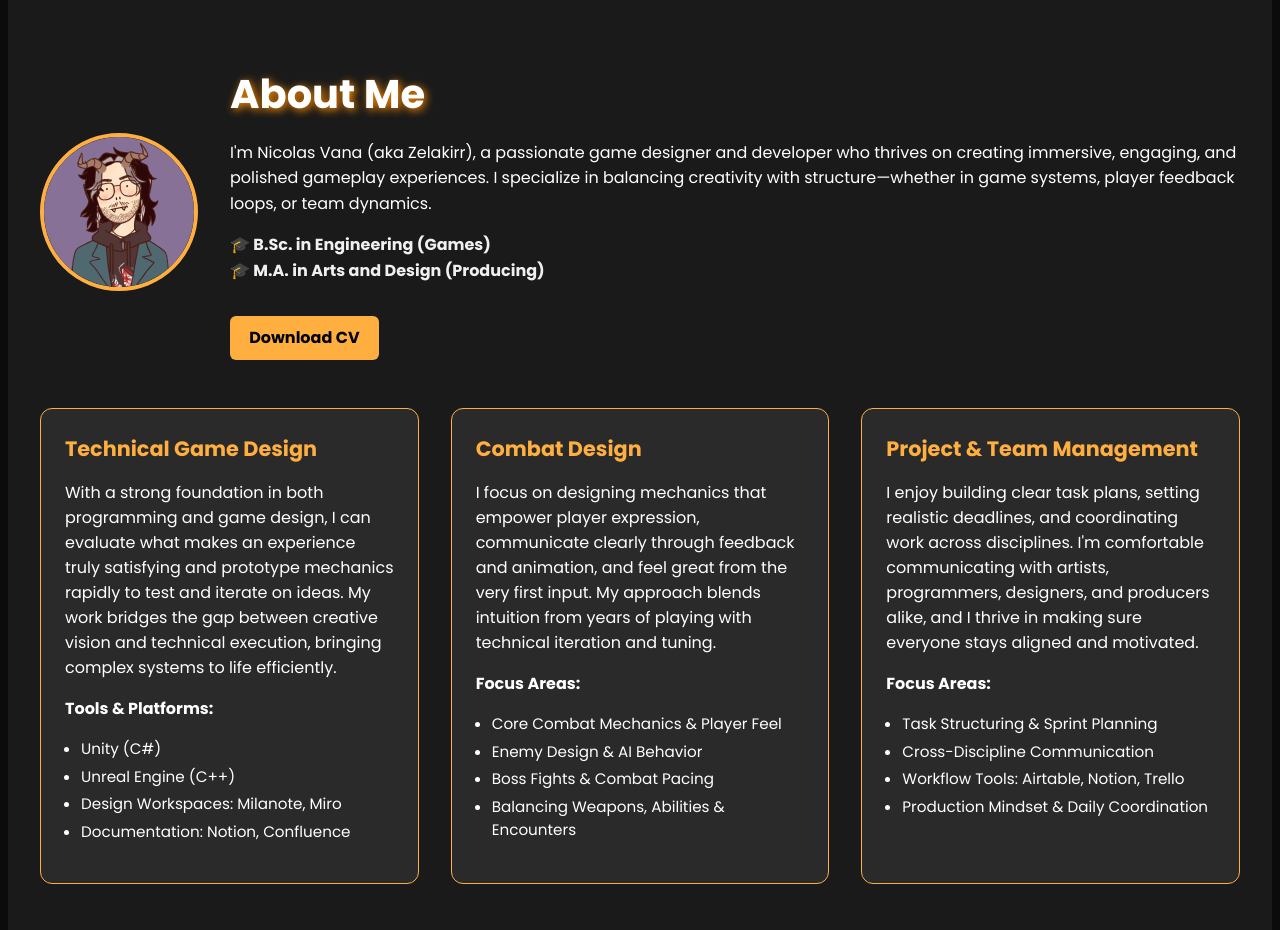
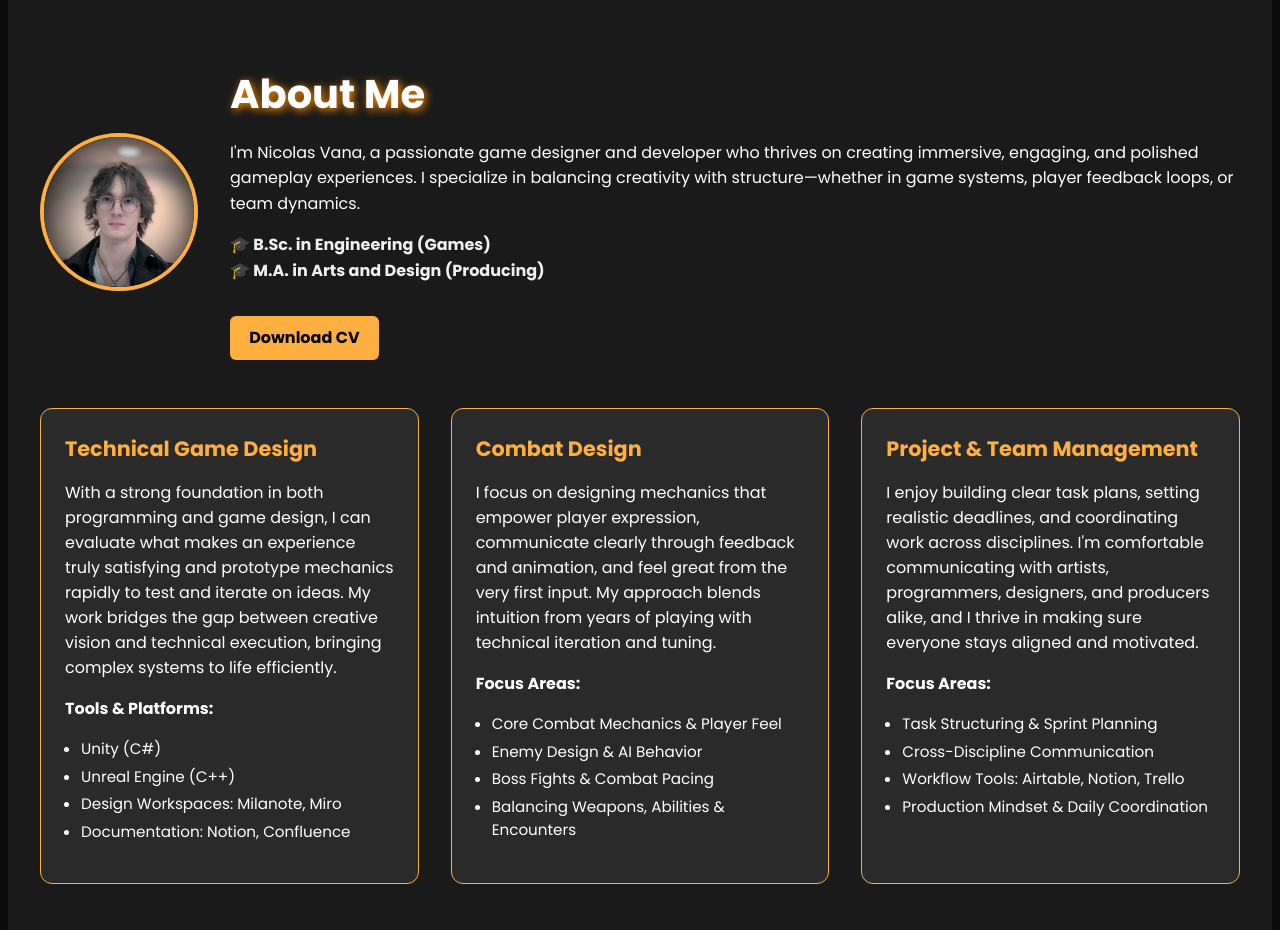
Before and after one commit to Zelakirr/portfolio, a plain HTML site: page index.html in a window 1280 px wide. Shown: the part 2620-3550 px from the top of the page. Drawn offline with Linux system fonts and the light colour scheme.

Commit message:
update photo

```diff
--- a/index.html
+++ b/index.html
@@ -120,11 +120,11 @@
 
 <section class="about-me">
   <div class="about-header">
-    <img src="Images/avatar.png" alt="Stylized portrait of me" class="about-img">
+    <img src="Images/photo.jpg" alt="Portrait of me" class="about-img">
     <div class="about-text">
       <h2>About Me</h2>
       <p>
-        I'm Nicolas Vana (aka Zelakirr), a passionate game designer and developer who thrives on creating immersive, engaging, and polished gameplay experiences. I specialize in balancing creativity with structure—whether in game systems, player feedback loops, or team dynamics.
+        I'm Nicolas Vana, a passionate game designer and developer who thrives on creating immersive, engaging, and polished gameplay experiences. I specialize in balancing creativity with structure—whether in game systems, player feedback loops, or team dynamics.
       </p>
       <p class="degrees">
         🎓 B.Sc. in Engineering (Games)<br>
```
Also changed, not shown: Images/photo.jpg (added).
